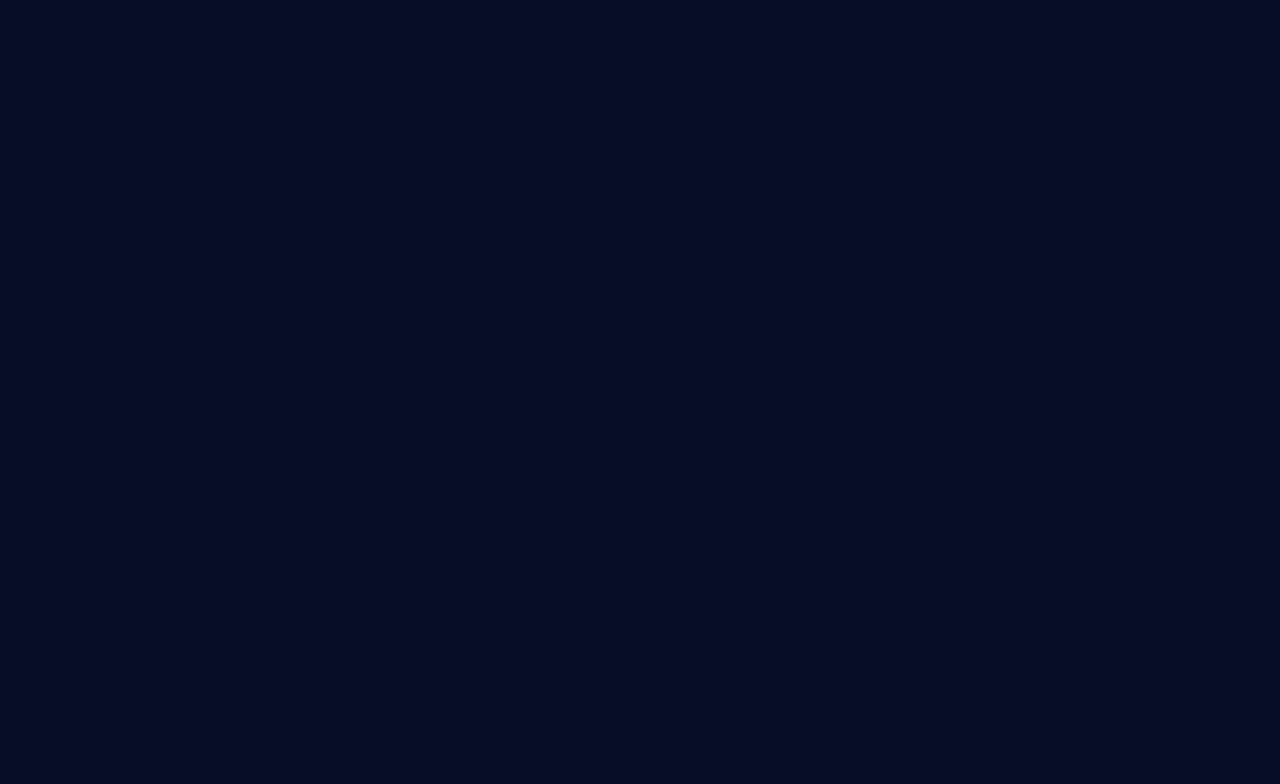
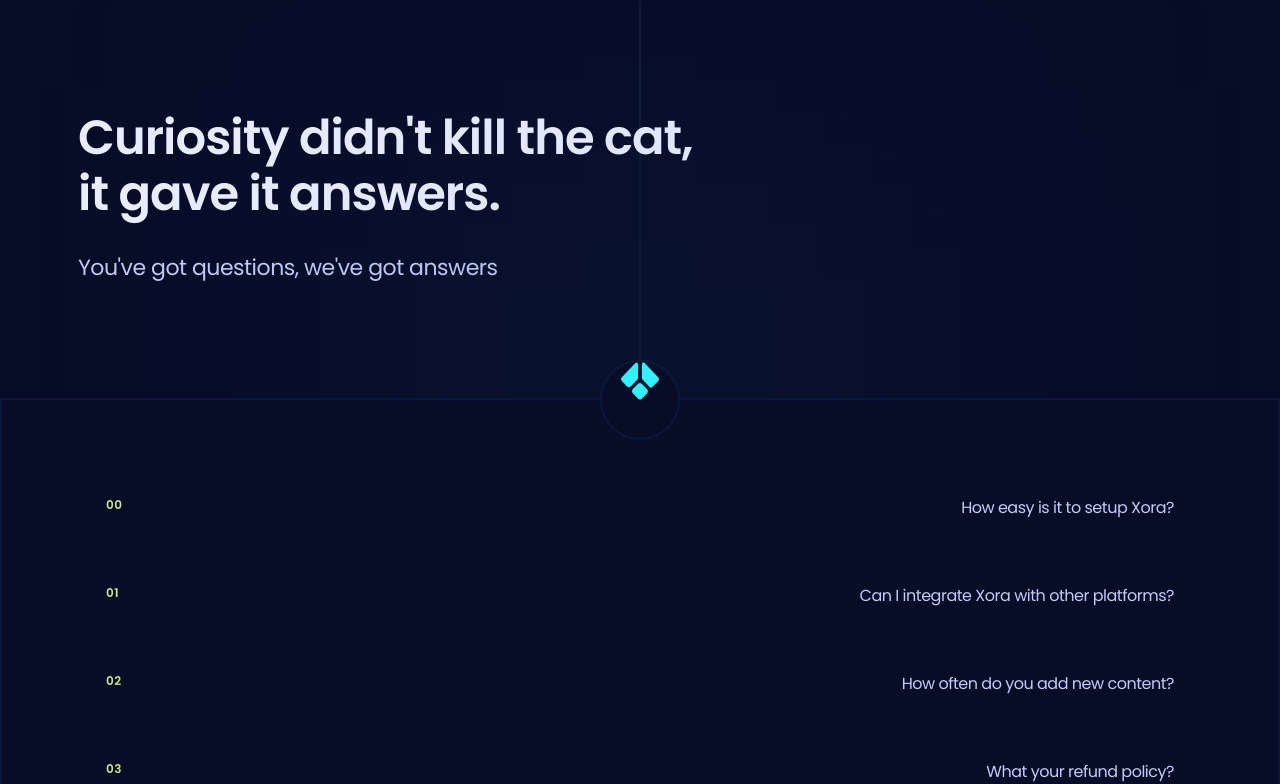
Before and after one commit to Joel0007tech/sass_page, a React (Vite) app: page / in a window 1280 px wide. Shown: the part 3059-3843 px from the top of the page. Before the commit the page ends 3057 px from the top, so only its background shows below. Built offline with nearby package versions, Linux system fonts and the light colour scheme.

Commit message:
Faq section added

```diff
--- a/src/App.jsx
+++ b/src/App.jsx
@@ -3,6 +3,7 @@
 import Hero from "./sections/Hero.jsx";
 import Features from "./sections/Features.jsx";
 import Pricing from "./sections/Pricing.jsx";
+import Faq from "./sections/Faq.jsx";
 
 const App = () => {
   return (
@@ -11,6 +12,7 @@
       <Hero />
       <Features />
       <Pricing />
+      <Faq />
     </main>
   );
 };
--- /dev/null
+++ b/src/components/FaqItem.jsx
@@ -0,0 +1,25 @@
+const FaqItem = ({ item, index }) => {
+  return (
+    <div className="relative z-2 mb-16">
+      <div
+        className="relative group
+      flex cursor-pointer
+      items-center justify-between
+      gap-10 px-7"
+        onClick={() => {}}
+      >
+        <div className="flex-1">
+          <div
+            className="small-compact
+              mb-1.5 text-p3 max-lg:hidden"
+          >
+            {index < 10 ? "0" : ""}
+            {index}
+          </div>
+        </div>
+        {item.question}
+      </div>
+    </div>
+  );
+};
+export default FaqItem;
--- /dev/null
+++ b/src/sections/Faq.jsx
@@ -0,0 +1,55 @@
+import { Element } from "react-scroll";
+import { faq } from "../constants/index.jsx";
+import FaqItem from "../components/FaqItem.jsx";
+
+const Faq = () => {
+  const halfLength = Math.floor(faq.length / 2);
+
+  return (
+    <section>
+      <Element name="Faq" className="relative">
+        <div className="relative container z-2 py-28">
+          <div>
+            <h3
+              className="h3 max-md:h5 max-w-640 max-lg:max-w-md
+          mb-7 text-p4"
+            >
+              Curiosity didn't kill the cat, it gave it answers.
+            </h3>
+            <p className="body-1 max-lg:max-w-sm">
+              You've got questions, we've got answers
+            </p>
+          </div>
+          <div
+            className="faq-line_after w-0.5 h-full
+          absolute left-[calc(50%-1px)] top-0 -z-1 bg-s2"
+          />
+        </div>
+        <div
+          className="faq-glow_before relative z-2
+        border-2 border-s2 bg-s1"
+        >
+          <div className="container flex gap-10 max-lg:block">
+            <div
+              className="rounded-half absolute -top-10
+            left-[calc(50%-40px)] z-4 flex size-20 items-centerjustify-center border-2
+            border-s2 bg-s1"
+            >
+              <img
+                src="/src/images/faq-logo.svg"
+                alt="faq-logo"
+                className="size-1/2 mx-auto"
+              />
+            </div>
+            <div className="relative flex-1 pt-24">
+              {faq.slice(0, halfLength).map((item, index) => (
+                <FaqItem key={item.id} item={item} index={index} />
+              ))}
+            </div>
+          </div>
+        </div>
+      </Element>
+    </section>
+  );
+};
+export default Faq;
--- a/src/sections/Pricing.jsx
+++ b/src/sections/Pricing.jsx
@@ -83,7 +83,6 @@
                     )}
                   />
                 </div>
-
                 <div
                   className={clsx(
                     "relative flex flex-col items-center",
@@ -106,7 +105,7 @@
                         index === 1 ? "text-p3" : "text-p4",
                       )}
                     >
-                      ${" "}
+                      $
                       <CountUp
                         start={plan.priceMonthly}
                         end={monthly ? plan.priceMonthly : plan.priceYearly}
```
